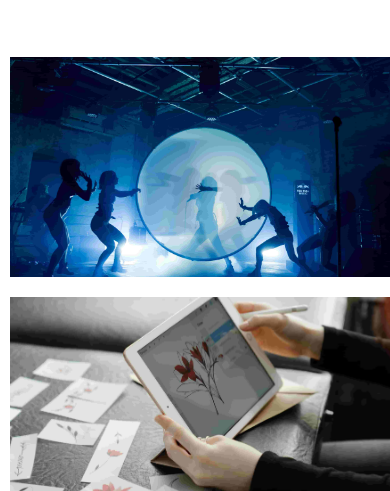
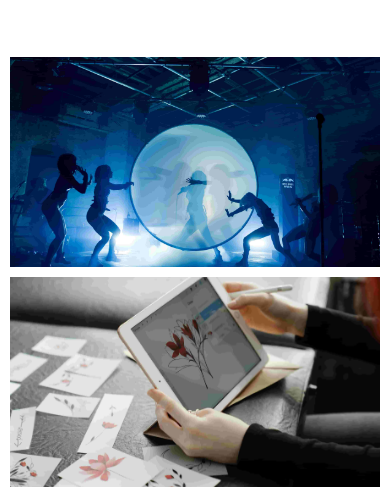
Before and after one commit to Sunilkhinchi/test, a website: page index.html in a window 390 px wide. Shown: the part 1308-1799 px from the top of the page. Drawn offline with nearby package versions, Linux system fonts and the light colour scheme.

Commit message:
image issue in responsive

```diff
--- a/css/style.css
+++ b/css/style.css
@@ -1071,4 +1071,10 @@ section.testimonial h2 {
     font-size: 3rem;
 }
 
+.grid-item {
+    float: unset;
+    margin: unset;
+    padding: 10px 10px 0px;
 }
+
+}
```
Also changed, not shown: img/personal-project.jpg (deleted).
